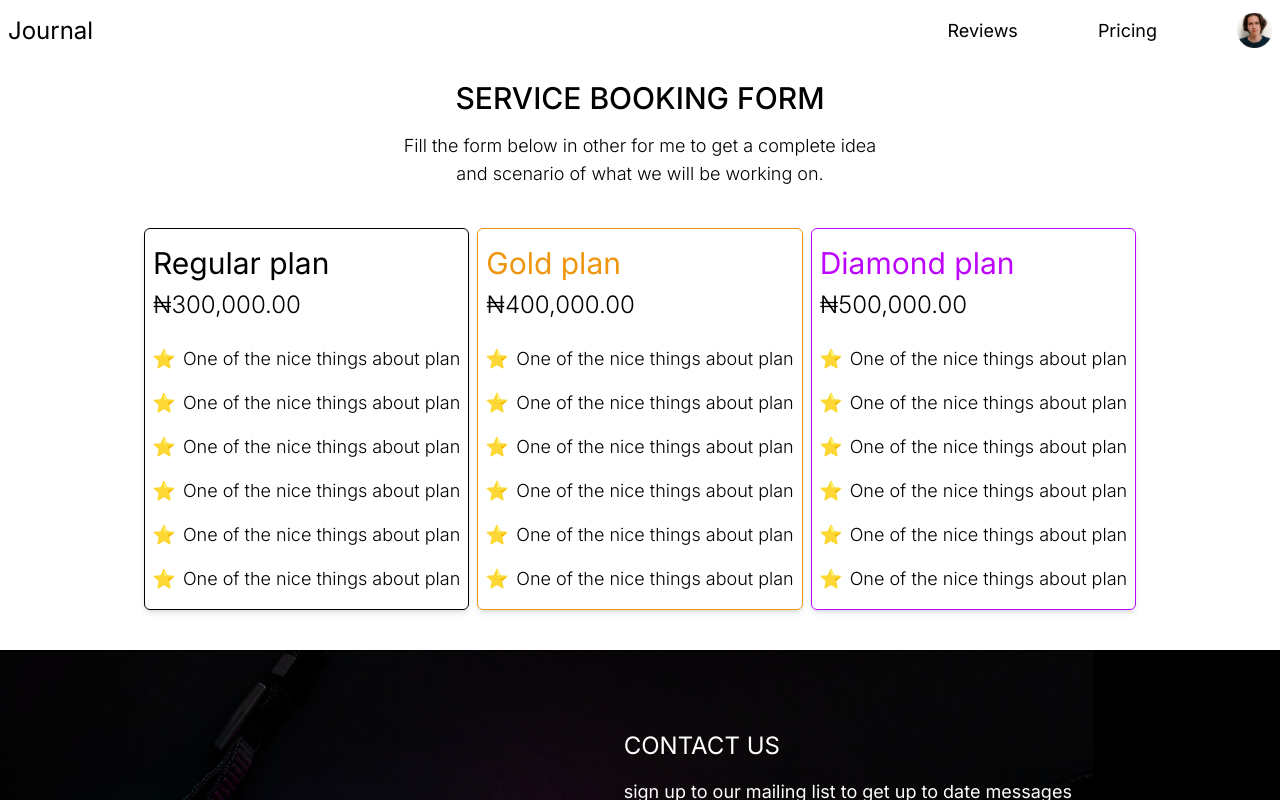
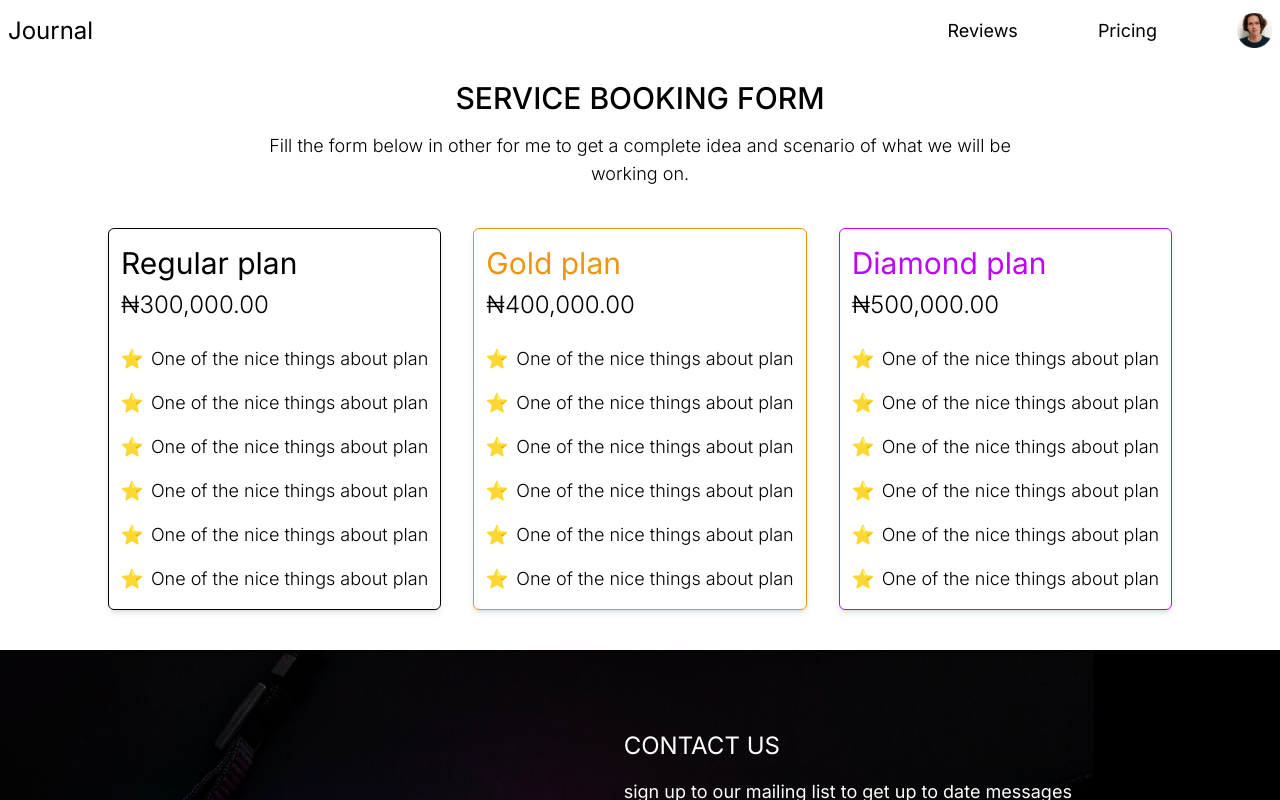
Before and after one commit to nathscode/whoisfde, a Next.js app: page / in a window 1280 px wide. Both pictures are taken after a click on the element "Pricing". Shown: the top 800 px of the page. Built offline with nearby package versions, Linux system fonts and the light colour scheme.

Commit message:
adjusted pricing

```diff
--- a/components/pricing.tsx
+++ b/components/pricing.tsx
@@ -1,17 +1,18 @@
 import { formatWithComma } from "@/lib/utils";
 import Image from "next/image";
+import Padding from "./util/home-padding";
 
 export default function Pricing() {
   return (
     <div>
-      <div className="px-2 md:px-[50px] lg:px-[200px] xl:px-[400px] flex flex-col items-center gap-4 mb-10 mt-20">
+      <Padding className="flex flex-col items-center gap-4 mb-10 mt-20">
         <div className="text-[28px] sm:text-3xl font-[500]">SERVICE BOOKING FORM</div>
         <div className="text-lg font-light text-left md:text-center">
           Fill the form below in other for me to get a complete idea and scenario of what we will be
           working on.
         </div>
-      </div>
-      <div className="flex flex-col sm:flex-row gap-2 justify-center px-3">
+      </Padding>
+      <div className="flex flex-col sm:flex-row gap-2 lg:gap-8 justify-center px-2">
         <Plan
           name="Regular plan"
           cost={300000}
@@ -68,7 +69,7 @@ function Plan({
   planFeatures: string[];
 }) {
   return (
-    <div style={{ borderColor: planColor, }} className="border-[0.65px] shadow-md rounded-md px-2 py-4">
+    <div style={{ borderColor: planColor, }} className="border-[0.65px] shadow-md rounded-md px-3 py-4">
       <div className="mb-6">
         <div style={{ color: planColor }} className="text-3xl font-light sm:font-normal">
           {name}
```
